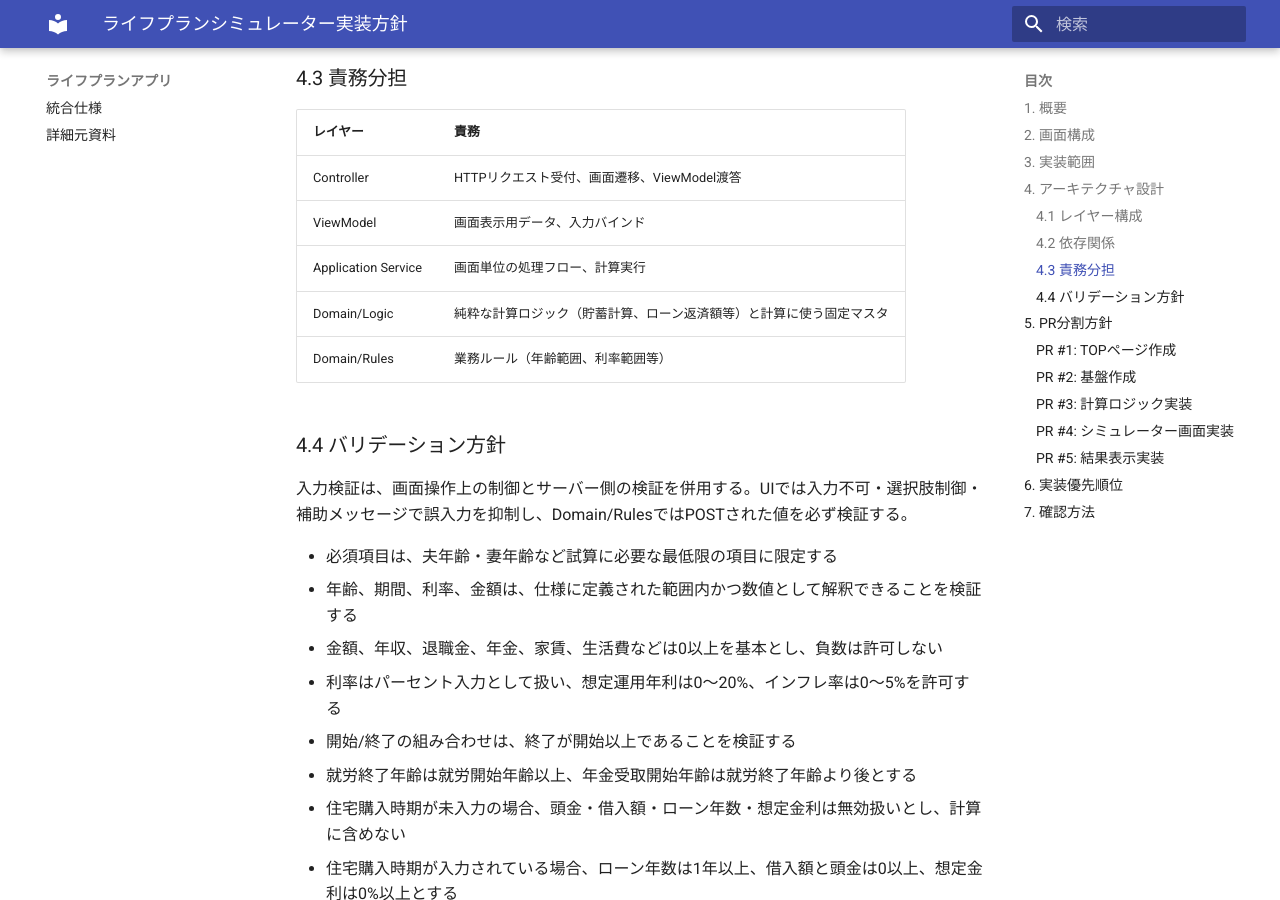
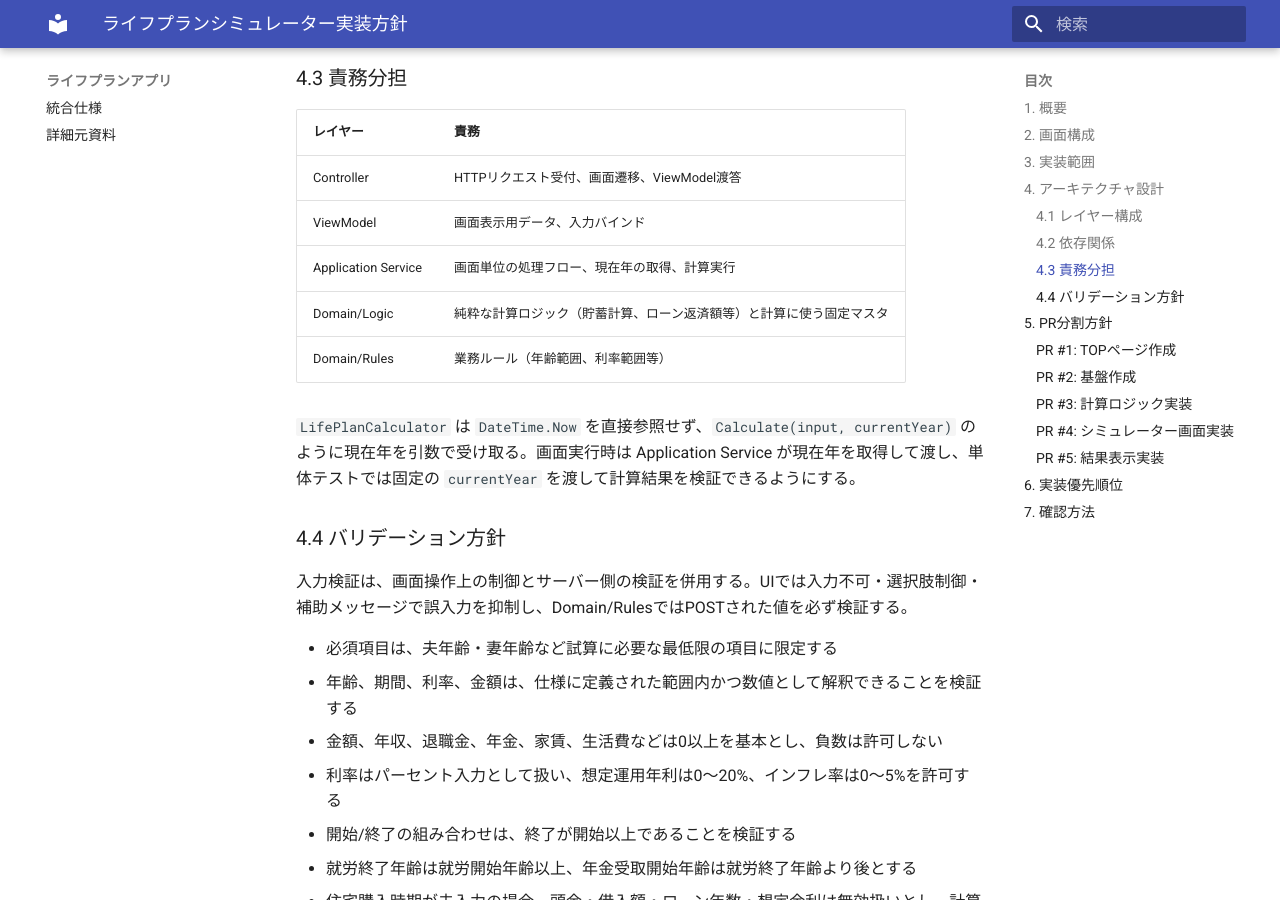
Before and after one commit to Kinagaki-525/LifePlan, an MkDocs documentation site: the page built from docs/implementation-plan.md, in a window 1280 px wide and 900 px high, scrolled down 1782 px. Built offline with MkDocs 1.6.1 and Material for MkDocs 9.7.7, drawn with Linux system fonts in a browser that asks for light colours; some of the changed text lies outside the part shown.

Commit message:
年月の計算ロジックをlogicに委託

```diff
--- a/docs/implementation-plan.md
+++ b/docs/implementation-plan.md
@@ -71,9 +71,11 @@ rennsyu/
 | --- | --- |
 | Controller | HTTPリクエスト受付、画面遷移、ViewModel渡答 |
 | ViewModel | 画面表示用データ、入力バインド |
-| Application Service | 画面単位の処理フロー、計算実行 |
+| Application Service | 画面単位の処理フロー、現在年の取得、計算実行 |
 | Domain/Logic | 純粋な計算ロジック（貯蓄計算、ローン返済額等）と計算に使う固定マスタ |
 | Domain/Rules | 業務ルール（年齢範囲、利率範囲等） |
+
+`LifePlanCalculator` は `DateTime.Now` を直接参照せず、`Calculate(input, currentYear)` のように現在年を引数で受け取る。画面実行時は Application Service が現在年を取得して渡し、単体テストでは固定の `currentYear` を渡して計算結果を検証できるようにする。
 
 ### 4.4 バリデーション方針
 
@@ -114,6 +116,7 @@ rennsyu/
   - ローン返済額計算
   - 貯蓄推移計算
   - 教育費計算
+  - 引数で受け取った現在年を基準にした試算期間計算
   - 夫・妻・子どもの年齢推移計算
   - 給与、退職金、年金の収入計算
   - 基本生活費の年額化とインフレ率適用
```
